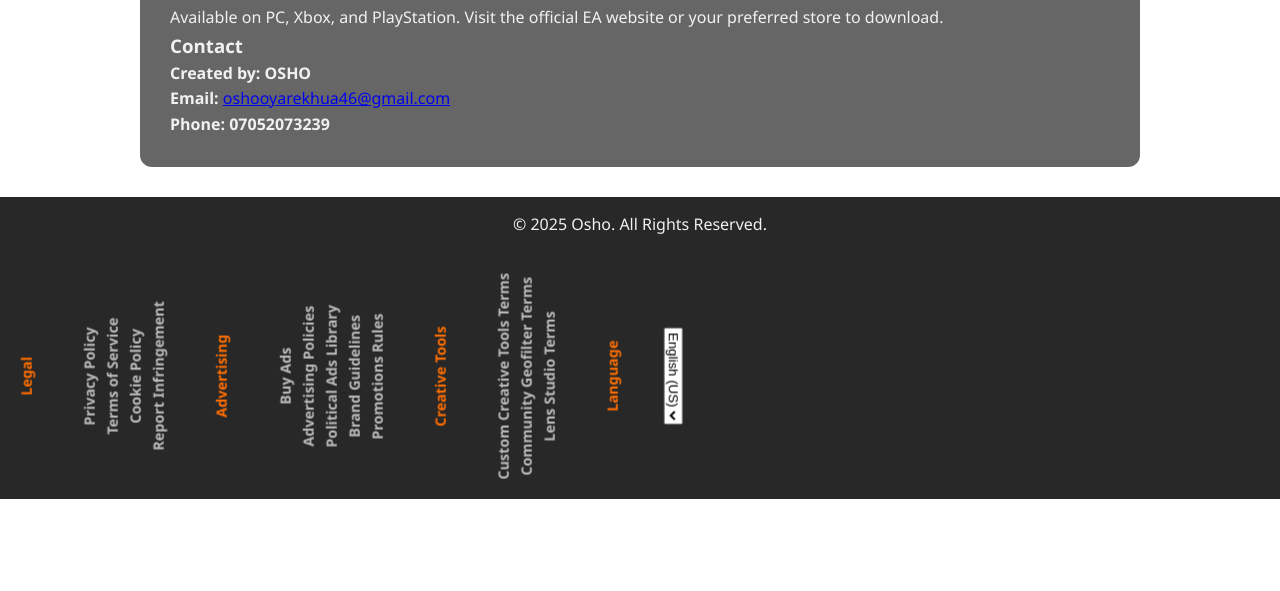
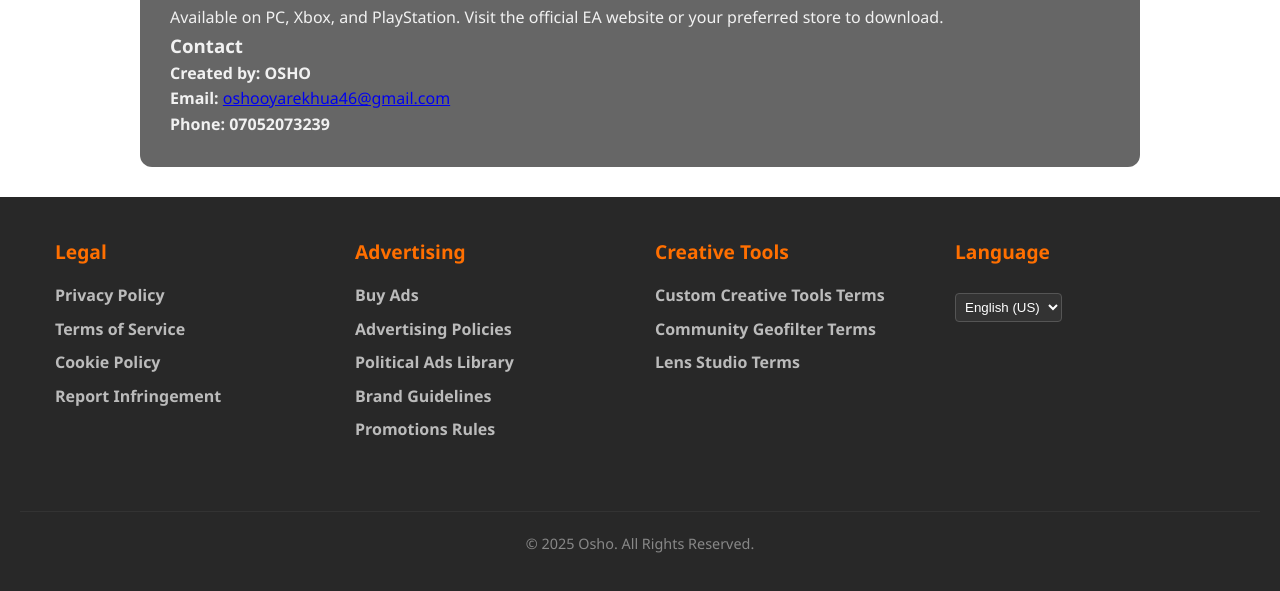
Before and after one commit to OSHORIAMHE/nfs-most-wanted-site, a plain HTML site: page index.html in a window 1280 px wide. Shown: the part 940-1531 px from the top of the page. Before the commit the page ends 1439 px from the top, so only its background shows below. Drawn offline with Linux system fonts and the light colour scheme.

Commit message:
Add index.html for website

```diff
--- a/index.html
+++ b/index.html
@@ -112,92 +112,102 @@
     }
     footer {
       background: rgba(17, 17, 17, 0.9);
-      text-align: center;
-      padding: 15px;
+      padding: 40px 20px;
       margin-top: 30px;
     }
-    .footer-links {
-      margin-top: 30px;
-      writing-mode: vertical-rl;
-      text-orientation: mixed;
-      transform: rotate(180deg);
-      font-size: 0.9rem;
-      color: #bbb;
+    .footer-content {
+      max-width: 1200px;
+      margin: 0 auto;
       display: flex;
-      flex-direction: column;
-      align-items: center;
-      gap: 40px;
+      flex-wrap: wrap;
+      justify-content: space-between;
     }
-    .footer-links h4 {
+    .footer-column {
+      flex: 1;
+      min-width: 200px;
+      margin-bottom: 30px;
+      padding: 0 15px;
+    }
+    .footer-column h4 {
       color: #ff6f00;
+      margin-bottom: 15px;
+      font-size: 1.2rem;
     }
-    .footer-links ul {
+    .footer-column ul {
       list-style: none;
       padding: 0;
     }
-    .footer-links ul li {
-      margin: 5px 0;
+    .footer-column ul li {
+      margin: 8px 0;
     }
-    .footer-links ul li a {
+    .footer-column ul li a {
       color: #bbb;
       text-decoration: none;
+      transition: color 0.3s;
     }
-    .footer-links ul li a:hover {
+    .footer-column ul li a:hover {
       color: #fff;
     }
+    .footer-bottom {
+      text-align: center;
+      margin-top: 30px;
+      padding-top: 20px;
+      border-top: 1px solid #333;
+      font-size: 0.9rem;
+      color: #888;
+    }
     select[name="language"] {
-      transform: rotate(180deg);
+      padding: 5px;
+      margin-top: 10px;
+      background-color: #333;
+      color: #fff;
+      border: 1px solid #555;
+      border-radius: 4px;
     }
     @media (max-width: 768px) {
       .banner h2 {
         font-size: 2rem;
       }
+      .footer-column {
+        flex: 100%;
+      }
     }
   </style>
 </head>
 <body>
-
   <header>
     <h1>Need for Speed: Most Wanted 2012</h1>
   </header>
-
   <nav>
     <a href="#">Home</a>
     <a href="#screenshots">Screenshots</a>
     <a href="#download">Download</a>
     <a href="#contact">Contact</a>
   </nav>
-
   <div class="banner" style="background-image: url('nfs-banner.jpg');">
     <h2>Race. Evade. Conquer. Be Most Wanted.</h2>
   </div>
-
   <section class="content">
     <p>Experience the thrill of the chase and the adrenaline of street racing in <strong>Need for Speed: Most Wanted</strong>. Built for speed and freedom in an open world filled with shortcuts, jumps, and destructible environments.</p>
-
     <h3 id="screenshots">Screenshots</h3>
     <div class="screenshots">
       <img src="screenshot1.jpg" alt="Gameplay screenshot 1">
       <img src="screenshot2.jpg" alt="Gameplay screenshot 2">
       <img src="screenshot3.jpg" alt="Gameplay screenshot 3">
     </div>
-
     <div class="cars-animation">
       <img src="car1.jpg" alt="NFS Car 1">
       <img src="car2.jpg" alt="NFS Car 2">
       <img src="car3.jpg" alt="NFS Car 3">
     </div>
-
     <h3 id="download">Download</h3>
     <p>Available on PC, Xbox, and PlayStation. Visit the official EA website or your preferred store to download.</p>
-
     <h3 id="contact">Contact</h3>
     <p><strong>Created by: <strong>OSHO</strong></strong><br><strong>Email:</strong> <a href="mailto:oshooyarekhua46@gmail.com">oshooyarekhua46@gmail.com</a><br><strong>Phone:</strong> <strong>07052073239</strong></p>
   </section>
-
   <footer>
-    <p>&copy; 2025 Osho. All Rights Reserved.</p>
-    <div class="footer-links">
+    <div class="footer-content">
+      <div class="footer-column">
         <h4><strong>Legal</strong></h4>
         <ul>
           <li><a href="#"><strong>Privacy Policy</strong></a></li>
@@ -205,6 +215,8 @@
           <li><a href="#"><strong>Cookie Policy</strong></a></li>
           <li><a href="#"><strong>Report Infringement</strong></a></li>
         </ul>
+      </div>
+      <div class="footer-column">
         <h4><strong>Advertising</strong></h4>
         <ul>
           <li><a href="#"><strong>Buy Ads</strong></a></li>
@@ -213,19 +225,26 @@
           <li><a href="#"><strong>Brand Guidelines</strong></a></li>
           <li><a href="#"><strong>Promotions Rules</strong></a></li>
         </ul>
+      </div>
+      <div class="footer-column">
         <h4><strong>Creative Tools</strong></h4>
         <ul>
           <li><a href="#"><strong>Custom Creative Tools Terms</strong></a></li>
           <li><a href="#"><strong>Community Geofilter Terms</strong></a></li>
           <li><a href="#"><strong>Lens Studio Terms</strong></a></li>
         </ul>
+      </div>
+      <div class="footer-column">
         <h4><strong>Language</strong></h4>
         <select name="language">
           <option value="en" selected>English (US)</option>
           <option value="en-uk">English (UK)</option>
         </select>
       </div>
+    </div>
+    <div class="footer-bottom">
+      <p>&copy; 2025 Osho. All Rights Reserved.</p>
+    </div>
   </footer>
-
 </body>
 </html>
```
Lines whose indentation alone changed are shown as unchanged.
